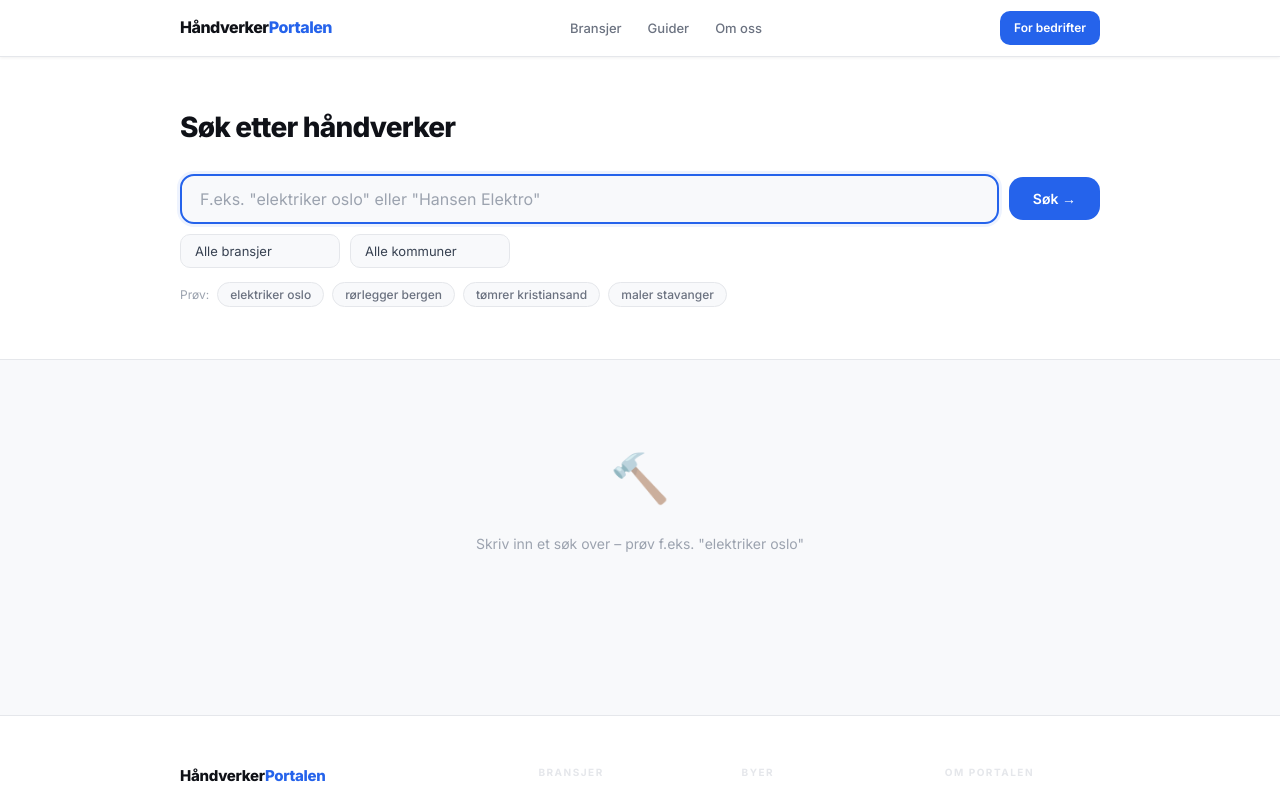
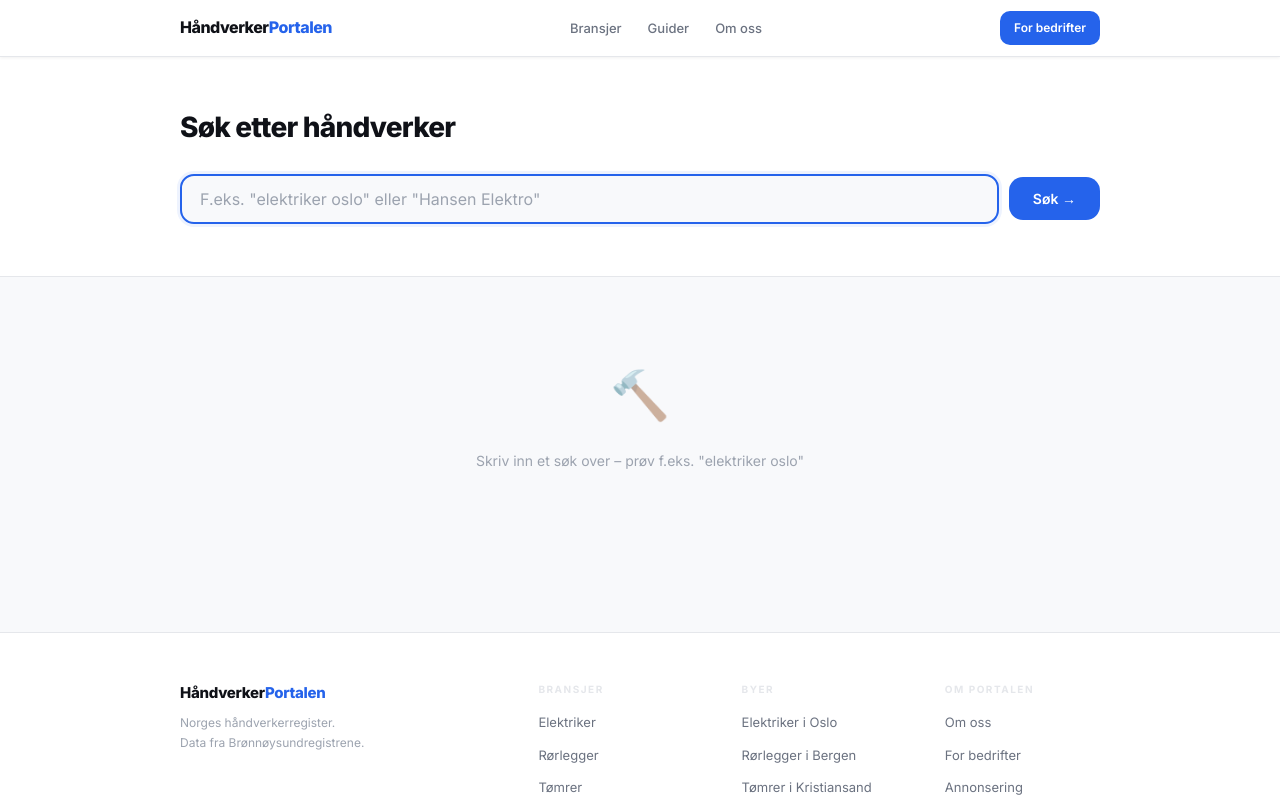
Before and after one commit to uppitmarketing/haandverkerportalen, a Next.js app: page /sok in a window 1280 px wide. Shown: the top 798 px of the page. Built offline with nearby package versions, Linux system fonts and the light colour scheme.

Commit message:
Forenkle søkeside: fjern dropdowns og eksempelchips

```diff
--- a/pages/sok.jsx
+++ b/pages/sok.jsx
@@ -6,7 +6,6 @@ import BedriftKort from '../components/BedriftKort';
 import { NAERINGSKODER, KOMMUNER, sokBedrifter } from '../lib/db';
 import styles from '../styles/Sok.module.css';
 
-// Søkeord som matcher bransjer
 const BRANSJE_SOKEORD = {
   'elektriker': '43.210', 'elektro': '43.210', 'elektrisk': '43.210',
   'rørlegger': '43.221', 'rorlegger': '43.221', 'vvs': '43.221', 'rør': '43.221',
@@ -20,19 +19,16 @@ const BRANSJE_SOKEORD = {
 
 function parseFrektekst(tekst) {
   if (!tekst) return { navn: '', naeringskode: '', kommunenummer: '' };
-
   const ord = tekst.toLowerCase().trim().split(/\s+/);
   let funnetKode = '';
   let funnetKommune = '';
   const gjenværendeOrd = [];
 
   for (const ord_item of ord) {
-    // Sjekk bransje
     if (!funnetKode && BRANSJE_SOKEORD[ord_item]) {
       funnetKode = BRANSJE_SOKEORD[ord_item];
       continue;
     }
-    // Sjekk kommune
     const kommune = KOMMUNER.find(k =>
       k.navn.toLowerCase() === ord_item ||
       k.slug === ord_item ||
@@ -54,11 +50,9 @@ function parseFrektekst(tekst) {
 
 export default function SokSide() {
   const router = useRouter();
-  const { q, kode, kommune } = router.query;
+  const { q } = router.query;
 
   const [query, setQuery] = useState('');
-  const [kodeInput, setKodeInput] = useState('');
-  const [kommuneInput, setKommuneInput] = useState('');
   const [resultater, setResultater] = useState([]);
   const [laster, setLaster] = useState(false);
   const [sokt, setSokt] = useState(false);
@@ -66,43 +60,31 @@ export default function SokSide() {
 
   useEffect(() => {
     if (!router.isReady) return;
-    if (q) setQuery(q);
-    if (kode) setKodeInput(kode);
-    if (kommune) setKommuneInput(kommune);
-    if (q || kode || kommune) {
-      utforSok(q || '', kode || '', kommune || '');
+    if (q) {
+      setQuery(q);
+      utforSok(q);
     }
   }, [router.isReady]);
 
-  async function utforSok(q_val, kode_val, kommune_val) {
+  async function utforSok(q_val) {
     setLaster(true);
     setSokt(true);
-
-    // Parse fritekst
     const p = parseFrektekst(q_val);
     setParsed(p);
-
     const data = await sokBedrifter({
       navn: p.navn || '',
-      naeringskode: kode_val || p.naeringskode || '',
-      kommunenummer: kommune_val || p.kommunenummer || '',
+      naeringskode: p.naeringskode || '',
+      kommunenummer: p.kommunenummer || '',
     });
-
     setResultater(data);
     setLaster(false);
   }
 
   function handleSubmit(e) {
     e.preventDefault();
-    router.push({
-      pathname: '/sok',
-      query: {
-        ...(query && { q: query }),
-        ...(kodeInput && { kode: kodeInput }),
-        ...(kommuneInput && { kommune: kommuneInput }),
-      }
-    }, undefined, { shallow: false });
-    utforSok(query, kodeInput, kommuneInput);
+    if (!query) return;
+    router.push({ pathname: '/sok', query: { q: query } }, undefined, { shallow: false });
+    utforSok(query);
   }
 
   const funnetBransje = parsed?.naeringskode
@@ -134,52 +116,11 @@ export default function SokSide() {
                 Søk →
               </button>
             </div>
-
-            <div className={styles.filters}>
-              <select
-                className={styles.filterSelect}
-                value={kodeInput}
-                onChange={e => setKodeInput(e.target.value)}
-              >
-                <option value="">Alle bransjer</option>
-                {NAERINGSKODER.map(n => (
-                  <option key={n.kode} value={n.kode}>{n.icon} {n.visningsnavn}</option>
-                ))}
-              </select>
-              <select
-                className={styles.filterSelect}
-                value={kommuneInput}
-                onChange={e => setKommuneInput(e.target.value)}
-              >
-                <option value="">Alle kommuner</option>
-                {KOMMUNER.map(k => (
-                  <option key={k.nummer} value={k.nummer}>{k.navn}</option>
-                ))}
-              </select>
-            </div>
           </form>
-
-          <div className={styles.eksempler}>
-            <span>Prøv:</span>
-            {['elektriker oslo', 'rørlegger bergen', 'tømrer kristiansand', 'maler stavanger'].map(s => (
-              <button
-                key={s}
-                className={styles.exChip}
-                onClick={() => {
-                  setQuery(s);
-                  utforSok(s, '', '');
-                  router.push({ pathname: '/sok', query: { q: s } });
-                }}
-              >
-                {s}
-              </button>
-            ))}
-          </div>
         </div>
       </section>
 
       <div className="container">
-        {/* Vis hva som ble tolket */}
         {sokt && !laster && parsed && (funnetBransje || funnetKommune) && (
           <div className={styles.parsedInfo}>
             <span>Søkte etter:</span>
@@ -195,7 +136,7 @@ export default function SokSide() {
           <div className={styles.ingenTreff}>
             <div className={styles.ingenIcon}>🔍</div>
             <h2>Ingen treff</h2>
-            <p>Prøv et annet søk eller fjern noen filtre.</p>
+            <p>Prøv et annet søk, f.eks. "elektriker oslo".</p>
           </div>
         )}
 
--- a/styles/Sok.module.css
+++ b/styles/Sok.module.css
@@ -23,6 +23,7 @@
 
 .mainInput {
   flex: 1;
+  min-width: 0;
   background: var(--bg);
   border: 2px solid var(--border);
   color: var(--ink);
@@ -37,51 +38,7 @@
 .mainInput:focus { border-color: var(--accent); box-shadow: 0 0 0 3px rgba(37,99,235,0.08); }
 .mainInput::placeholder { color: var(--muted); }
 
-.searchBtn { padding: 13px 24px; font-size: 14px; border-radius: var(--radius-lg); }
-
-.filters { display: flex; gap: 10px; }
-
-.filterSelect {
-  background: var(--bg);
-  border: 1.5px solid var(--border);
-  color: var(--ink-2);
-  font-family: 'Inter', sans-serif;
-  font-size: 13px;
-  padding: 8px 14px;
-  border-radius: var(--radius);
-  outline: none;
-  appearance: none;
-  cursor: pointer;
-  min-width: 160px;
-  transition: border-color 0.15s;
-}
-
-.filterSelect:focus { border-color: var(--accent); }
-
-.eksempler {
-  display: flex;
-  align-items: center;
-  gap: 8px;
-  margin-top: 14px;
-  flex-wrap: wrap;
-  font-size: 12px;
-  color: var(--muted);
-}
-
-.exChip {
-  background: var(--bg);
-  border: 1px solid var(--border);
-  color: var(--ink-3);
-  font-family: 'Inter', sans-serif;
-  font-size: 12px;
-  font-weight: 500;
-  padding: 4px 12px;
-  border-radius: 20px;
-  cursor: pointer;
-  transition: all 0.15s;
-}
-
-.exChip:hover { border-color: var(--accent); color: var(--accent); background: var(--accent-lt); }
+.searchBtn { padding: 13px 24px; font-size: 14px; border-radius: var(--radius-lg); flex-shrink: 0; }
 
 .parsedInfo {
   display: flex;
@@ -125,8 +82,8 @@
 .ingenTreff p, .start p { font-size: 14px; }
 
 @media (max-width: 768px) {
-  .filters { flex-direction: column; }
+  .mainField { flex-direction: column; width: 100%; }
+  .mainInput { width: 100%; box-sizing: border-box; }
+  .searchBtn { width: 100%; justify-content: center; box-sizing: border-box; }
   .grid { grid-template-columns: 1fr; }
-  .mainField { flex-direction: column; }
-  .searchBtn { width: 100%; justify-content: center; }
 }
```
